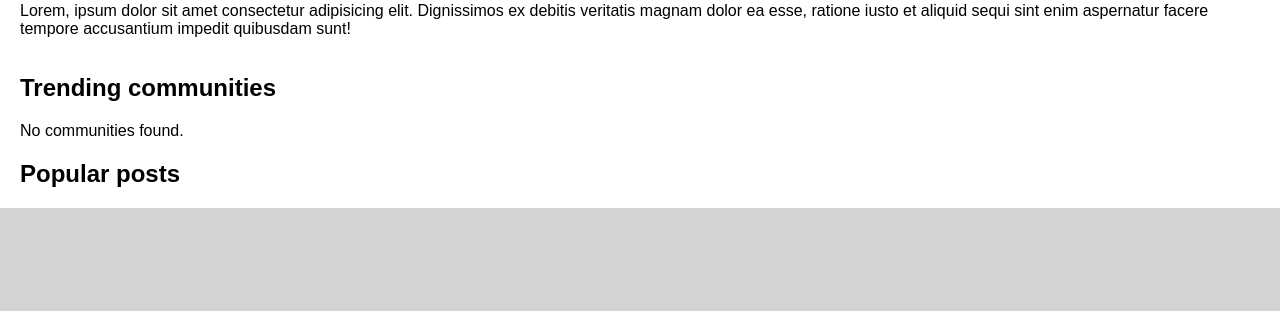
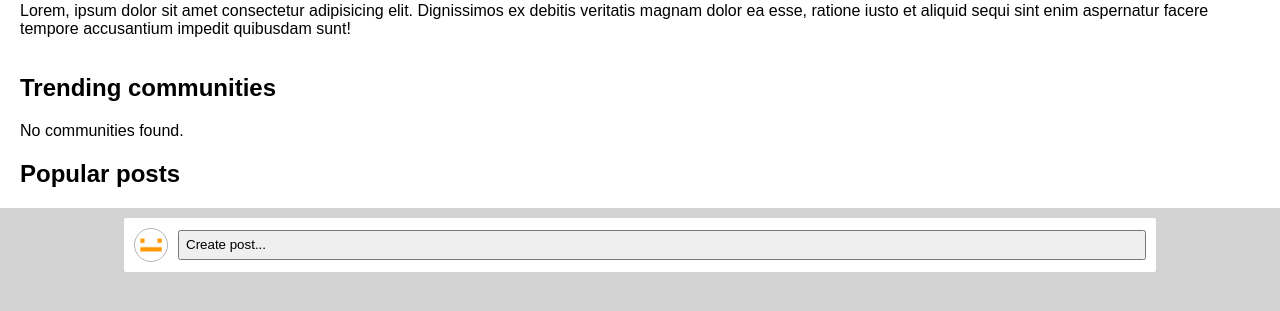
Before and after one commit to CuddlyBunion341/greendit, a PHP site: page /index.php in a window 1280 px wide. Shown: the part 190-501 px from the top of the page. Run offline with PHP 8.4, Linux system fonts and the light colour scheme; the visitor is signed in with stand-in values (Sample User, id 1); data that the repository does not hold is empty.

Commit message:
index.php now features a "create post button"

```diff
--- a/index.php
+++ b/index.php
@@ -42,6 +42,14 @@
     <h2>Popular posts</h2>
     <div id="feed">
         <?php
+            if (isset($_SESSION['user_id'])) {
+                echo '
+                <div class="create-post">
+                    <a href="user/'.$_SESSION['username'].'"><img class="user-pfp" src="resources/pfp.png"></a>
+                    <button onclick="window.location=\'/greendit/post.php\'">Create post...</button>
+                </div>
+                ';
+            }
             require 'util/feed.php';
             $sql = 'select * from posts order by post_id desc';
             $posts = query($sql);
```
